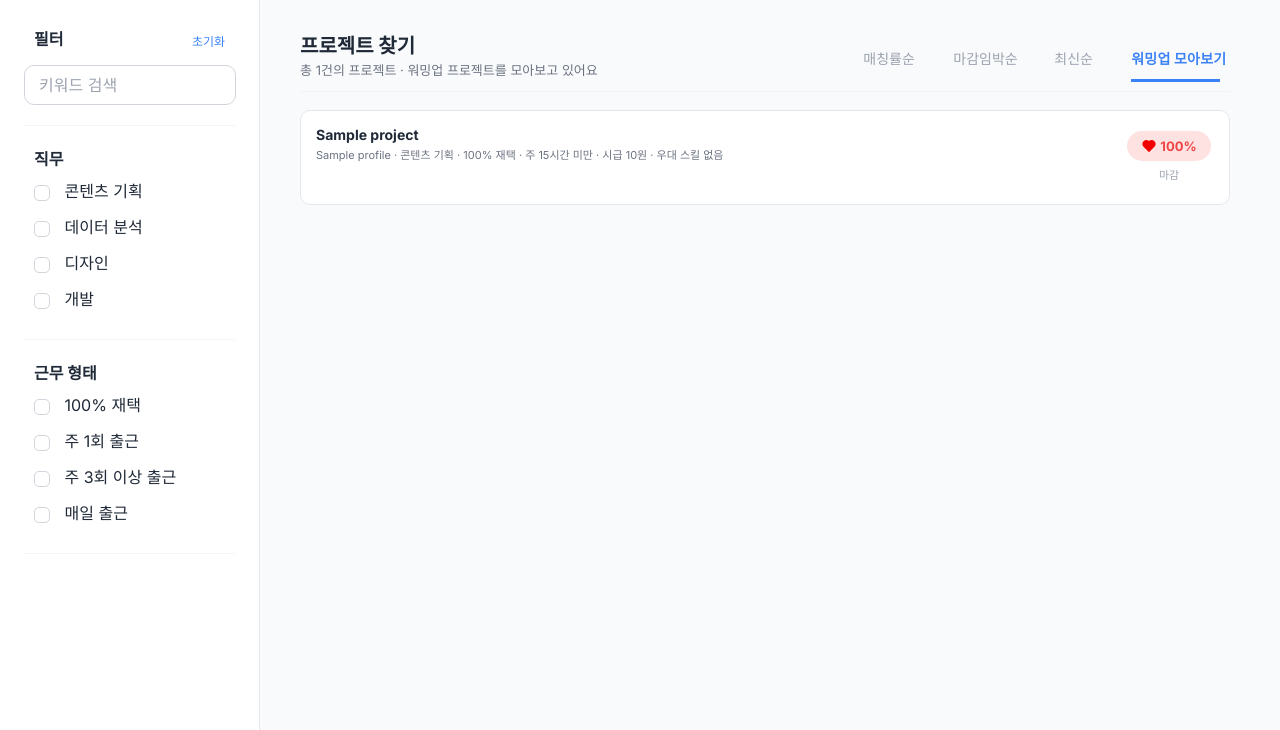
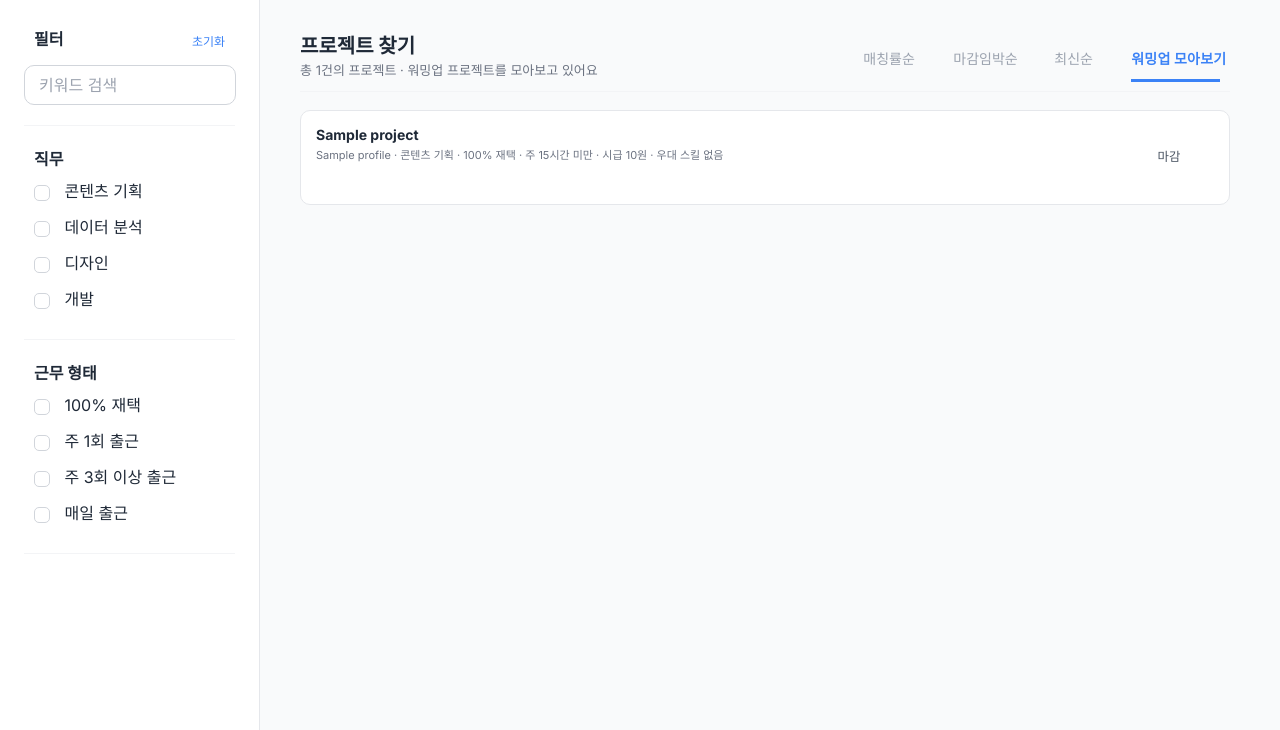
Before and after one commit to 2026-HERETHON/2026-herethon-2, a Django app: page /worker/projects/?type=warmup in a window 1280 px wide. Shown: the part 70-800 px from the top of the page. Run offline with Django 5.2, Linux system fonts and the light colour scheme; a user stored in the database is signed in; data comes from the database, SQL or seed files in the repository; tables that the repository leaves empty hold one stand-in row (values such as "Sample post").

Commit message:
fix: 프로젝트 리스트 수정사항 반영

```diff
--- a/static/css/project_list.css
+++ b/static/css/project_list.css
@@ -267,15 +267,15 @@ fieldset {
   width: 100%;
   box-sizing: border-box;
   transition:
-    transform 0.15s ease,
     border-color 0.15s ease,
-    box-shadow 0.15s ease;
+    box-shadow 0.15s ease,
+    background-color 0.15s ease;
 }
 
 .project-card-link:hover .project-card {
-  transform: translateY(-2px);
   border-color: var(--color-primary);
-  box-shadow: 0 4px 12px rgba(0, 0, 0, 0.06);
+  box-shadow: 0 4px 12px rgba(0, 0, 0, 0.08);
+  background-color: var(--color-primary-light);
 }
 
 .project-card-link:focus-visible {
@@ -377,3 +377,18 @@ span {
 a {
   text-decoration: none;
 }
+
+.warmup-due-date {
+  display: flex;
+  justify-content: center;
+  align-items: center;
+
+  width: 100%;
+  height: 100%;
+
+  margin: 0;
+
+  font-size: 0.775rem;
+  font-weight: 400;
+  color: var(--color-text-secondary);
+}
--- a/worker/templates/project_list.html
+++ b/worker/templates/project_list.html
@@ -178,6 +178,17 @@
 
               <!--프로젝트 상태(카드의 오른쪽 영역)-->
               <section class="project-status">
+                {% if view_type == 'warmup' %}
+                  <p class="due-date warmup-due-date">
+                    {% if project.deadline_d_day > 0 %}
+                      마감 D-{{ project.deadline_d_day }}
+                    {% elif project.deadline_d_day == 0 %}
+                      마감 D-DAY
+                    {% else %}
+                      마감
+                    {% endif %}
+                  </p>
+                {% else %}
                   <div class="matching-rate {% if project.match_score|default:0 < 80 %}low{% endif %}">
                     {% if project.match_score|default:0 >= 80 %}
                       <img src="{% static 'img/heart-filled.svg' %}" />
@@ -186,6 +197,7 @@
                     {% endif %}
                     <p>{{ project.match_score|default:0 }}%</p>
                   </div>
+
                   <p class="due-date">
                     {% if project.deadline_d_day > 0 %}
                       마감 D-{{ project.deadline_d_day }}
@@ -195,6 +207,7 @@
                       마감
                     {% endif %}
                   </p>
+                {% endif %}
               </section>
             </article>
           </a>
```
Lines whose indentation alone changed are shown as unchanged.
